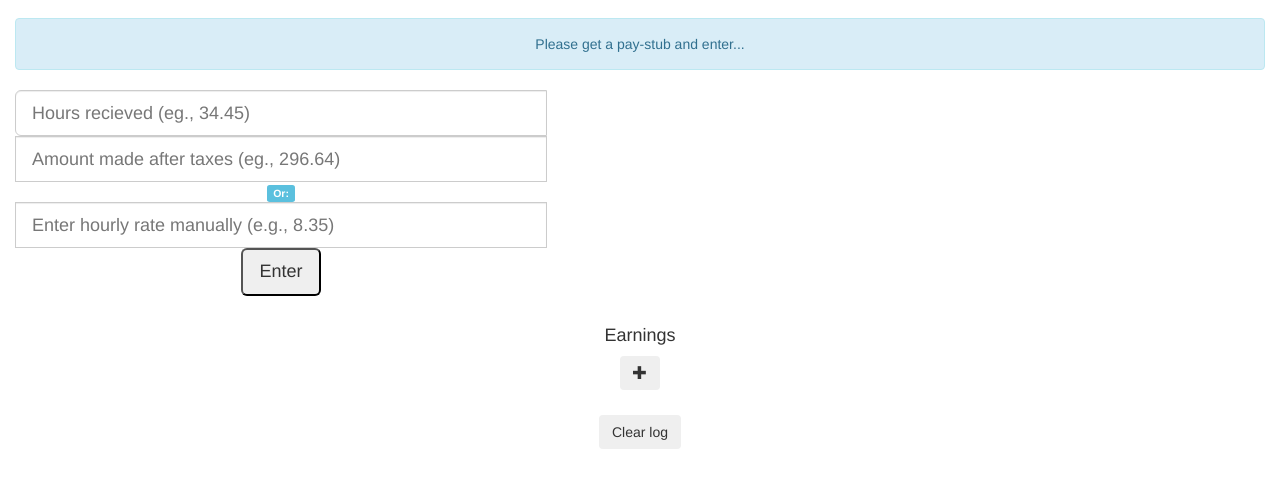
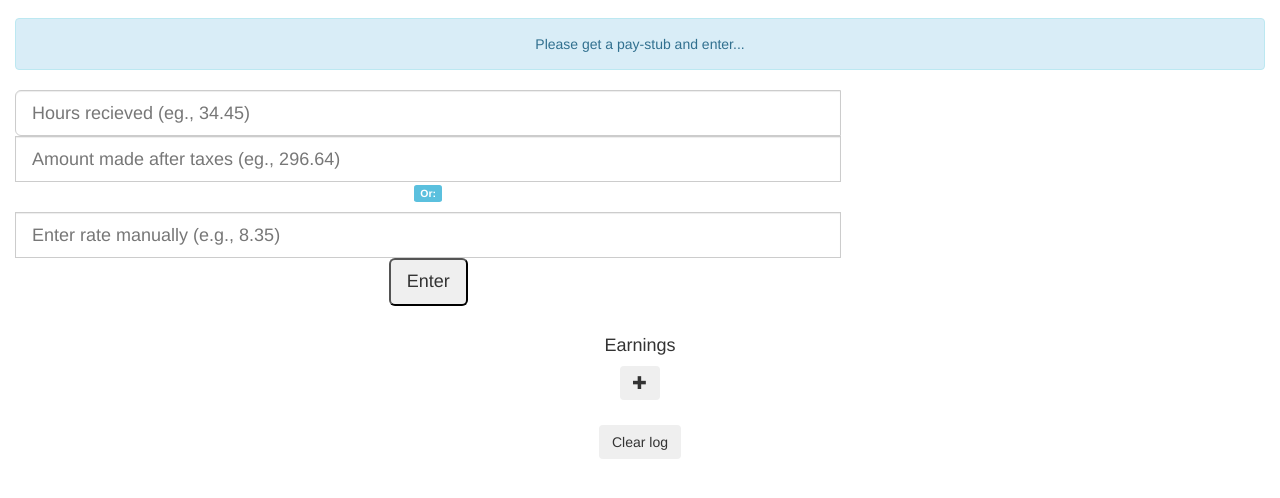
Before and after one commit to MarkForsythe/Time-Calculator, a plain HTML site: page www/index.html in a window 1280 px wide. Shown: the part 54-552 px from the top of the page. Drawn offline with nearby package versions, Linux system fonts and the light colour scheme.

Commit message:
Or fixed

```diff
--- a/www/css/index.css
+++ b/www/css/index.css
@@ -67,8 +67,16 @@ td {
 
 }
 
+#manualalert {
+    display: inline-block;
+}
+
 .delbtn {
     float: right;
+}
+
+#enter {
+    display: inline-block;
 }
 
 
--- a/www/index.html
+++ b/www/index.html
@@ -57,10 +57,10 @@
                 <div class="input-group input-group-lg">
                       <input type="text" class="setup form-control" id="hourcount" placeholder="Hours recieved (eg., 34.45)">
                       <input type="text" class="setup form-control" id="paycheckamount" placeholder="Amount made after taxes (eg., 296.64)">
-                      <div id="manualalert"></div>
-                      <input type="text" class="setup form-control" id="manualpayrate" placeholder="Enter hourly rate manually (e.g., 8.35)">
+                      <p id="manualalert"><span class="label label-info" role="alert">Or:</span></p>
+                      <input type="text" class="setup form-control" id="manualpayrate" placeholder="Enter rate manually (e.g., 8.35)">
 
-                      <button class="btn-lg" id="enter">Enter</button>
+                      <div><button class="btn-lg" id="enter">Enter</button></div>
                 </div>
 
                   <p id="moneyprogression">$0.000</p>
```
